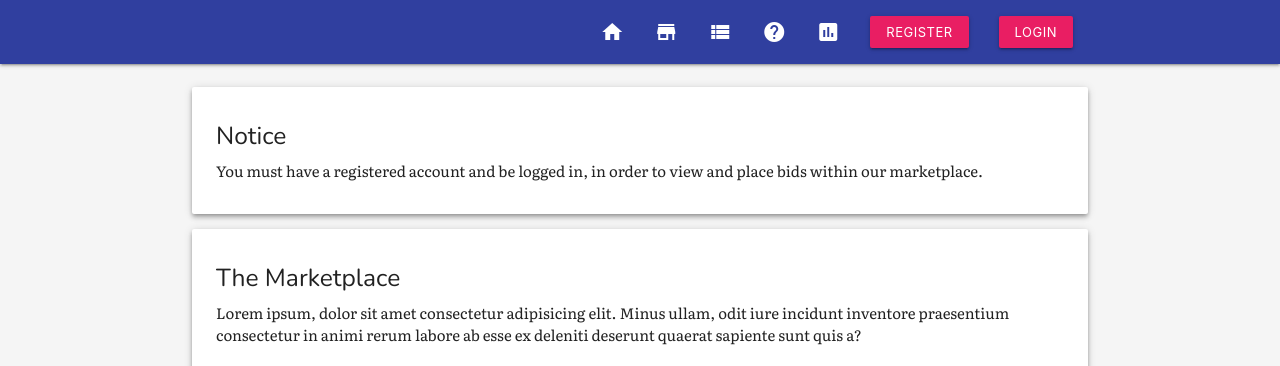
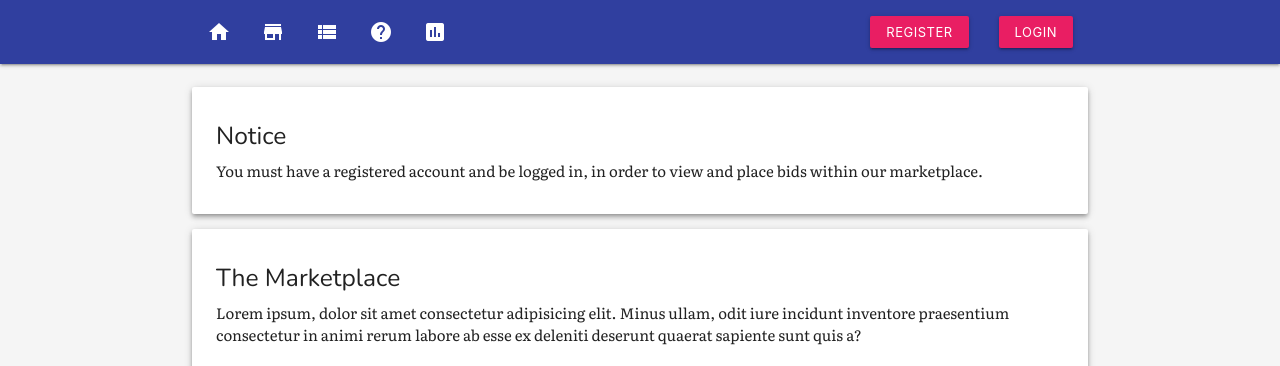
Before and after one commit to danielc92/django-bidding-app, a Django app: template templates/home.html in a window 1280 px wide. Shown: the top 366 px of the page. Run offline with Django 3.2, Linux system fonts and the light colour scheme; the template is opened without the code that fills it, so the values that code supplies are empty; some libraries are stand-ins or nearby versions.

Commit message:
Nav changes

```diff
--- a/templates/nav.html
+++ b/templates/nav.html
@@ -4,13 +4,17 @@
     <!-- <a href="{% url 'app:home' %}" class="brand-logo" style="font-size: 1.3rem;">
        <strong>BIDDING PLATFORM</strong></a> -->
     <a href="#" data-target="mobile-demo" class="sidenav-trigger waves-effect waves-light"><i class="material-icons">menu</i></a>
-    <ul class="right hide-on-med-and-down">
+    <ul class="left hide-on-med-and-down">
             <li><a href="{% url 'app:home' %}"><i class="material-icons">home</i></a></li>
         <li><a href="{% url 'app:placements' %}"><i class="material-icons">store</i></a></li>
         <li><a href="{% url 'app:bid-summary' %}"><i class="material-icons">view_list</i></a></li>
         <li><a href="{% url 'app:about' %}"><i class="material-icons">help</i></a></li>
         <li><a href="{% url 'app:dashboard' %}"><i class="material-icons">insert_chart</i></a></li>
-        {% if user.is_authenticated %}
+
+    </ul>
+
+    <ul class="right hide-on-med-and-down">
+            {% if user.is_authenticated %}
             <li><a class="btn-small waves-effect waves-light grey darken-4" href="{% url 'app:logout' %}">Logout</a></li>
             <li>Logged in as <strong>{{ user.username }}</strong></li>
         {% else %}
@@ -23,7 +27,7 @@
             <a class="btn-small waves-effect waves-light pink" href="{% url 'app:login' %}">
                 Login
             </a>
-            </li>
+        </li>
         {% endif %}
     </ul>
 </div>
```
Also changed, not shown: db.sqlite3, templates/dashboard.html (indentation only).
